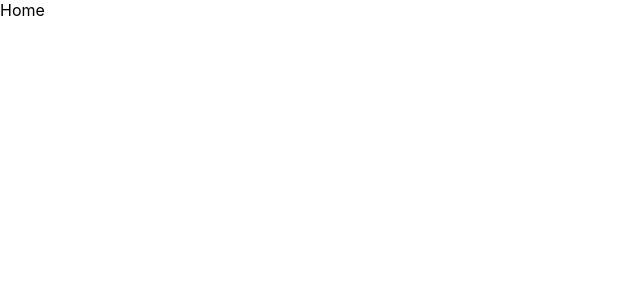
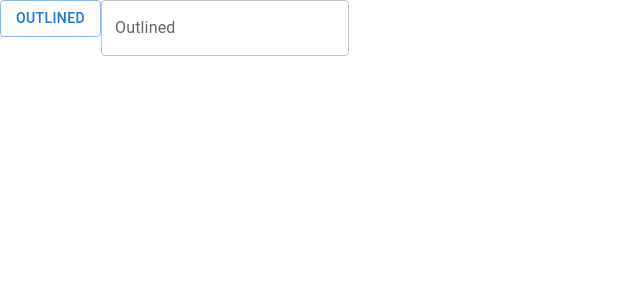
Before and after one commit to clu2001/quckidon, a React (Create React App) app in the folder frontend/: page / in a window 1280 px wide. Shown: the top 300 px of the page, without its empty margins (0-640 px from the left). Built offline with nearby package versions, Linux system fonts and the light colour scheme.

Commit message:
added mui library and buttons

```diff
--- a/frontend/package.json
+++ b/frontend/package.json
@@ -3,6 +3,9 @@
   "version": "0.1.0",
   "private": true,
   "dependencies": {
+    "@emotion/react": "^11.11.1",
+    "@emotion/styled": "^11.11.0",
+    "@mui/material": "^5.14.4",
     "@testing-library/jest-dom": "^5.16.5",
     "@testing-library/react": "^13.4.0",
     "@testing-library/user-event": "^13.5.0",
--- a/frontend/src/Components/HomeContainer.tsx
+++ b/frontend/src/Components/HomeContainer.tsx
@@ -1,5 +1,7 @@
 import React from "react"
+import Button from '@mui/material/Button';
 import { useDynamicWindowDimensions } from "../Utilities/Utilities.tsx"
+import TextField from '@mui/material/TextField';
 
 const HomeContainer = () => {
     const { height, width } = useDynamicWindowDimensions();
@@ -9,11 +11,12 @@ const HomeContainer = () => {
         height: `${height}px`,
     }
 
-
     return (
         <div style={componentStyle}>
-            Home
+            <Button variant="outlined">Outlined</Button>
+            <TextField id="outlined-basic" label="Outlined" variant="outlined" />
         </div>);
+
 }
 
 export default HomeContainer;
```
Also changed, not shown: 1 other file (tests, documents, lock files or other folders).
